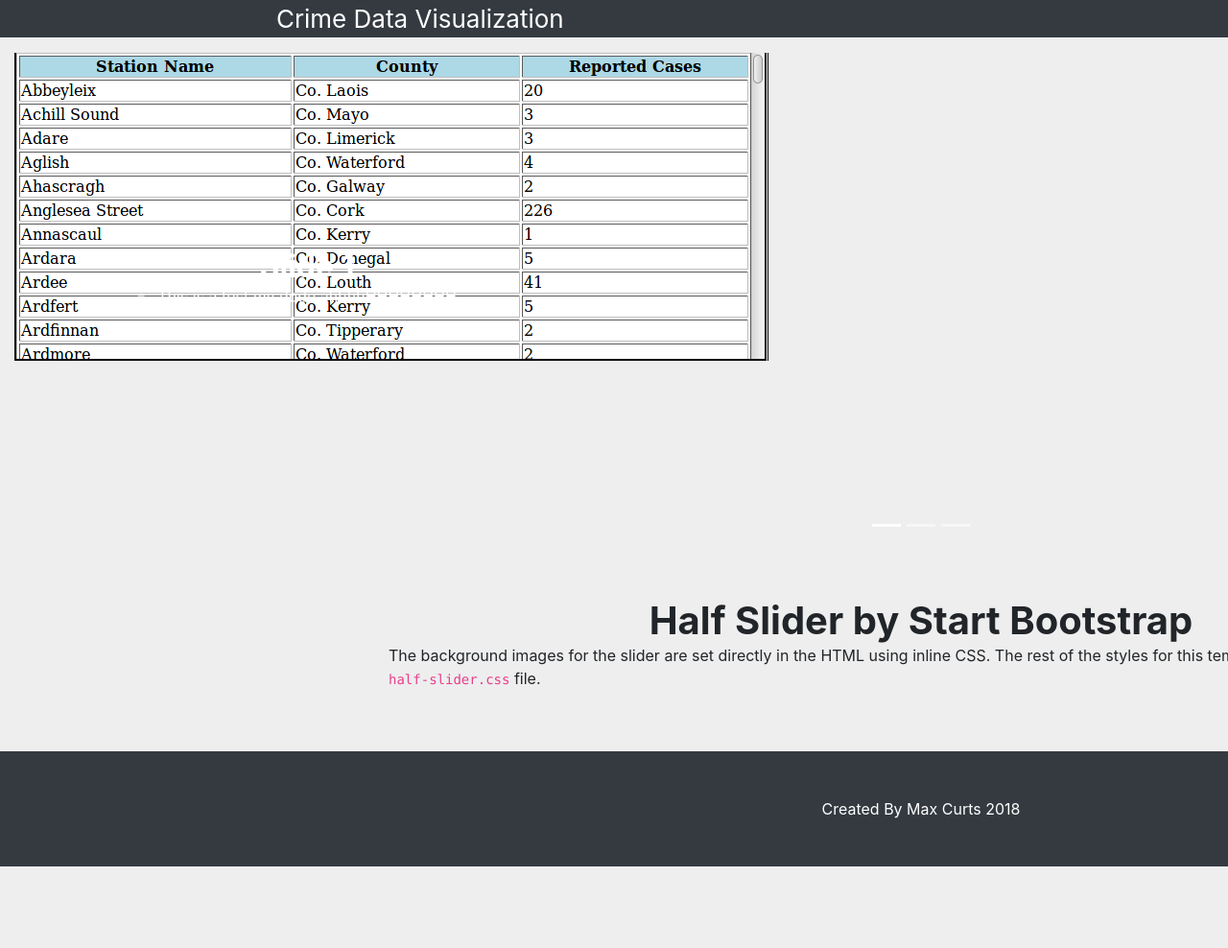
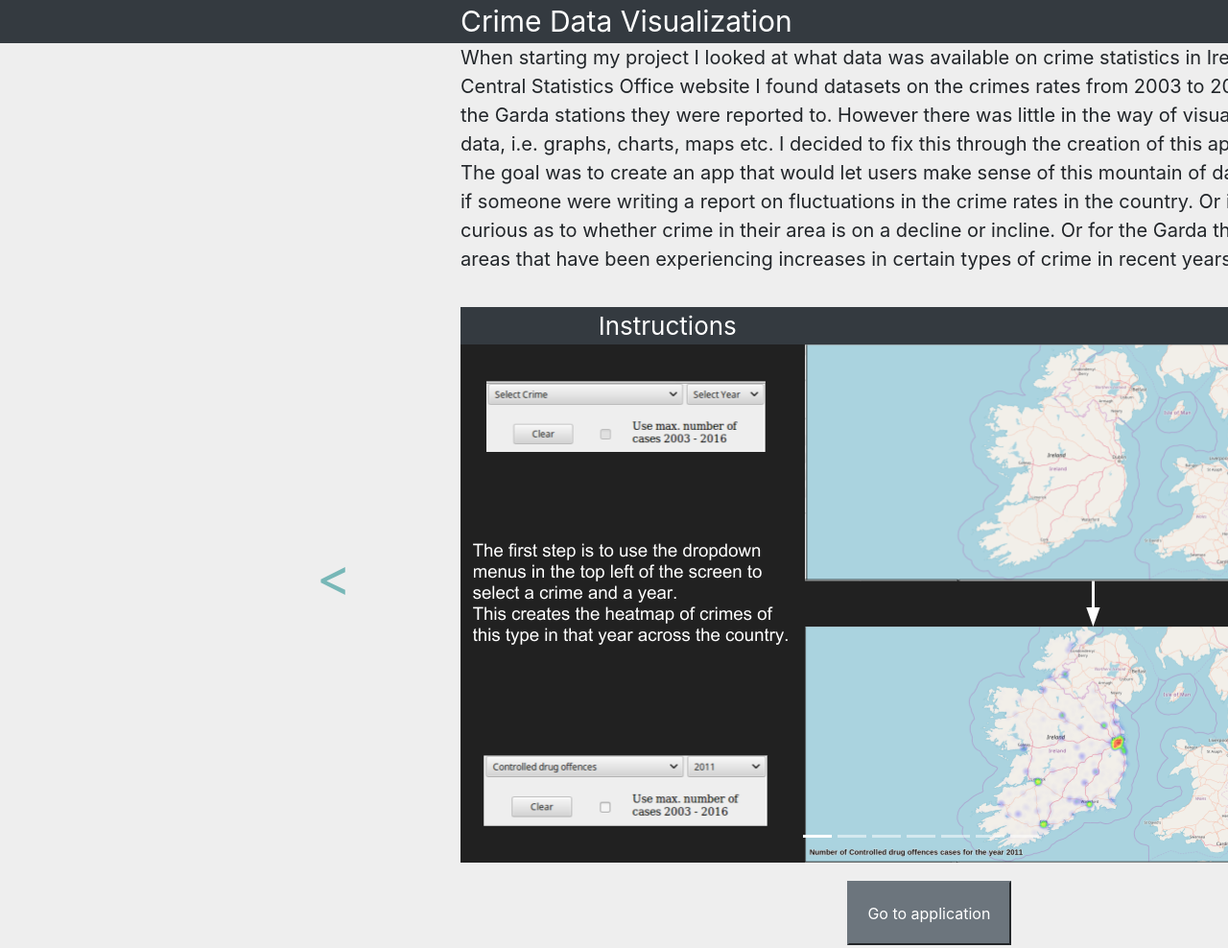
Before and after one commit to MGCurtis/FinalYearProject, a plain HTML site: page index.html in a window 1280 px wide. Shown: the top 988 px of the page at 96% size. Before the commit the page ends 903 px from the top, so only its background shows below. Drawn offline with nearby package versions, Linux system fonts and the light colour scheme.

Commit message:
Intro page first draft, ready for testing

```diff
--- a/css/index.css
+++ b/css/index.css
@@ -1,41 +1,90 @@
-#carContainer {
-  width:1550px;
+#carouselExampleIndicators {
+  width: 75%;
+  margin: auto;
+  margin-bottom: 1%;
+}
+
+.carousel-control-prev-icon,
+.carousel-control-next-icon {
+  height: 100px;
+  width: 100px;
+  background-image: none;
+}
+
+.carousel-control-next-icon:after
+{
+  content: '>';
+  font-size: 55px;
+  color: teal;
+  outline: black;
+}
+
+.carousel-control-prev-icon:after {
+  content: '<';
+  font-size: 55px;
+  color: teal;
+}
+
+.heading {
+  display: inline-block;
+  width: 100%;
+  background-color: #343a40;
+  font-size: 30;
+  color: #fff;
+  padding-left: 25%;
+}
+
+.heading a {
+  float: right;
+  font-size: 20;
+  margin-right: 40%;
+  padding-top: 10px;
+  padding-bottom: 5px;
+}
+
+.heading a:link {
+  color: white;
+  background-color: #555;
+}
+
+.heading a:hover {
+  color: lightgrey;
+}
+
+.heading a:visited {
+  color: white;
+  background-color: #555;
+
+}
+
+.subHeading {
+  width: 66.7%;
+  background-color: #343a40;
+  font-size: 26;
+  color: #fff;
+  margin-left: 16.65%;
+  padding-left: 10%;
+  margin-bottom: 0;
+}
+
+.text {
+  background-color: #eee;
+  font-size: 20;
+  width: 50%;
+  display: inline-block;
+  margin-left: 25%;
+  margin-bottom: 1%;
+}
+
+.carousel-inner img {
   margin: auto;
 }
 
-.heading {
-  width: 100%;
-  background-color: #343a40;
-  font-size: 26;
-  color: #fff;
-  padding-left: 15%;
+.app {
+  margin-left: 46%;
+  padding: 1%;
 }
 
-.text {
-  background-color: #ddd;
-  width: 33%;
-  border: 1px black solid;
-  display: inline-block;
-}
-
-.carousel-item {
-  height: 65vh;
-  min-height: 300px;
-  background: no-repeat center center scroll;
-  -webkit-background-size: cover;
-  -moz-background-size: cover;
-  -o-background-size: cover;
-  background-size: cover;
-}
-
-.jcarousel-wrapper {
-  overflow: auto;
-  width: 50%;
-}
-
-img {
-
-}
 
 body {
     background-color:#eee;
@@ -61,7 +110,3 @@ h2 {
   text-align:center;
   margin: auto;
 }
-
-image {
-  padding-left: 50px;
-}
--- a/index.html
+++ b/index.html
@@ -6,68 +6,57 @@
       <link rel="stylesheet" href="https://maxcdn.bootstrapcdn.com/bootstrap/4.0.0/css/bootstrap.min.css" integrity="sha384-Gn5384xqQ1aoWXA+058RXPxPg6fy4IWvTNh0E263XmFcJlSAwiGgFAW/dAiS6JXm" crossorigin="anonymous">
       <script src="https://code.jquery.com/jquery-3.2.1.slim.min.js" integrity="sha384-KJ3o2DKtIkvYIK3UENzmM7KCkRr/rE9/Qpg6aAZGJwFDMVNA/GpGFF93hXpG5KkN" crossorigin="anonymous"></script>
       <script src="https://maxcdn.bootstrapcdn.com/bootstrap/4.0.0/js/bootstrap.min.js" integrity="sha384-JZR6Spejh4U02d8jOt6vLEHfe/JQGiRRSQQxSfFWpi1MquVdAyjUar5+76PVCmYl" crossorigin="anonymous"></script>
-      <!--<script src="https://cdnjs.cloudflare.com/ajax/libs/jcarousel/0.3.7/jquery.jcarousel.js"></script>-->
       <title>Crime Data Visualization</title>
 
       <link rel="stylesheet" type="text/css" href="css/index.css">
   </head>
   <body>
-    <div>
       <div class="heading">
-          <p>Crime Data Visualization</p>
+        Crime Data Visualization
+        <!--<a href="crime_vis.html">Application</a>-->
       </div>
 
-      <!-- <div id="carContainer">
-        <div id="carouselExampleIndicators" class="carousel slide" data-ride="carousel">
+      <div class="text">
+        <p>When starting my project I looked at what data was available on crime statistics in Ireland. From the Central Statistics Office website I found
+        datasets on the crimes rates from 2003 to 2016, according to the Garda stations they were reported to. However there was little in the way of
+        visualization of this data, i.e. graphs, charts, maps etc. I decided to fix this through the creation of this application.<br/>
+        The goal was to create an app that would let users make sense of this mountain of data available. Say if someone were writing a report
+        on fluctuations in the crime rates in the country. Or if someone were curious as to whether crime in their area is on a decline or incline.
+        Or for the Garda themselves to see areas that have been experiencing increases in certain types of crime in recent years</p>
+      </div>
+      <div id="carouselExampleIndicators" class="carousel slide" data-ride="carousel" data-interval="false">
+        <label class="subHeading">Instructions</label>
+
         <ol class="carousel-indicators">
           <li data-target="#carouselExampleIndicators" data-slide-to="0" class="active"></li>
           <li data-target="#carouselExampleIndicators" data-slide-to="1"></li>
           <li data-target="#carouselExampleIndicators" data-slide-to="2"></li>
+          <li data-target="#carouselExampleIndicators" data-slide-to="3"></li>
+          <li data-target="#carouselExampleIndicators" data-slide-to="4"></li>
+          <li data-target="#carouselExampleIndicators" data-slide-to="5"></li>
+          <li data-target="#carouselExampleIndicators" data-slide-to="6"></li>
         </ol>
         <div class="carousel-inner">
           <div class="carousel-item active">
-              <img class="d-block w-100" src="img/dataTable.png" alt="First slide">
+            <img class="d-block" src="img/1.png" alt="First slide">
           </div>
           <div class="carousel-item">
-              <img class="d-block w-100" src="..." alt="Second slide">
+            <img class="d-block" src="img/2.png" alt="Second slide">
           </div>
           <div class="carousel-item">
-              <img class="d-block w-100" src="..." alt="Third slide">
-            </div>
-          </div>
-          <a class="carousel-control-prev" href="#carouselExampleIndicators" role="button" data-slide="prev">
-            <span class="carousel-control-prev-icon" aria-hidden="true"></span>
-            <span class="sr-only">Previous</span>
-          </a>
-          <a class="carousel-control-next" href="#carouselExampleIndicators" role="button" data-slide="next">
-            <span class="carousel-control-next-icon" aria-hidden="true"></span>
-            <span class="sr-only">Next</span>
-          </a>
-        </div>
-      </div> -->
-      <div id="carouselExampleIndicators" class="carousel slide" data-ride="carousel" data-interval="false">
-        <ol class="carousel-indicators">
-          <li data-target="#carouselExampleIndicators" data-slide-to="0" class="active"></li>
-          <li data-target="#carouselExampleIndicators" data-slide-to="1"></li>
-          <li data-target="#carouselExampleIndicators" data-slide-to="2"></li>
-        </ol>
-        <div class="carousel-inner">
-          <div class="carousel-item active">
-            <div class="col-sm-8">
-              <img class="img-responsive" src="img/dataTable.png" alt="First slide">
-            </div>
-            <div class="col-sm-4">
-              <div class="carousel-caption">
-                  <h2>Slide 1</h2>
-                  <p>This is a test my dude ahhhhHHHHHHHH</p>
-              </div>
-            </div>
+            <img class="d-block" src="img/3.png" alt="Third slide">
           </div>
           <div class="carousel-item">
-            <img class="d-block w-100" src="img/rawDat.png" alt="Second slide">
+            <img class="d-block" src="img/4.png" alt="Fourth slide">
           </div>
           <div class="carousel-item">
-            <img class="d-block w-100" src="..." alt="Third slide">
+            <img class="d-block" src="img/5.png" alt="Fifth slide">
+          </div>
+          <div class="carousel-item">
+            <img class="d-block" src="img/6.png" alt="Sixth slide">
+          </div>
+          <div class="carousel-item">
+            <img class="d-block" src="img/7.png" alt="Seventh slide">
           </div>
         </div>
         <a class="carousel-control-prev" href="#carouselExampleIndicators" role="button" data-slide="prev">
@@ -80,24 +69,18 @@
         </a>
       </div>
 
-      <!-- Page Content -->
-      <section class="py-5">
-        <div class="container">
-          <h1>Half Slider by Start Bootstrap</h1>
-          <p>The background images for the slider are set directly in the HTML using inline CSS. The rest of the styles for this template are contained within the
-            <code>half-slider.css</code>
-            file.</p>
+
+      <form action="crime_vis.html">
+        <button type="submit" class="btn-secondary app">Go to application</button>
+      </form>
     </div>
-      </section>
 
-      <!-- Footer -->
+
       <footer class="py-5 bg-dark">
         <div class="container">
           <p class="m-0 text-center text-white">Created By Max Curts 2018</p>
         </div>
-        <!-- /.container -->
       </footer>
 
-    </div>
   </body>
 </html>
```
Also changed, not shown: js/crime_vis.js (+16 -14 lines), img/1.png (added), img/2.png (added), img/3.png (added), img/4.png (added), img/5.png (added), img/6.png (added), img/7.png (added), img/dataTable.png (deleted), img/rawDat.png (deleted), img/rawDatEx.png (deleted). Lines whose indentation alone changed are shown as unchanged.
